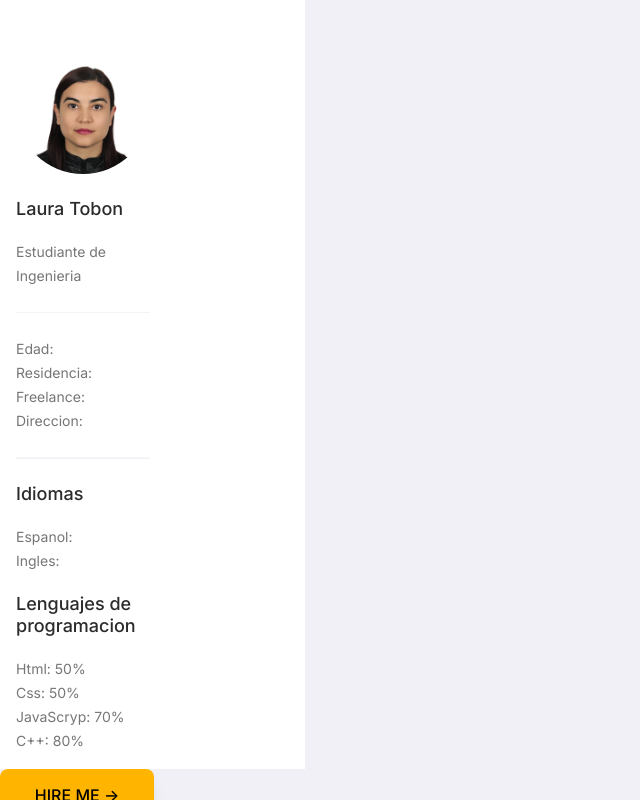
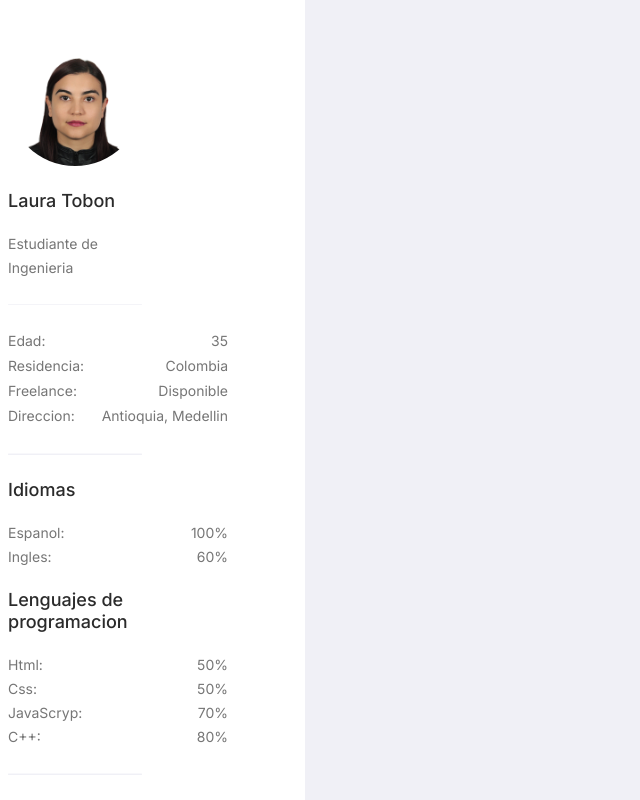
Before and after one commit to IngenieriaWeb-L-W/laura-tobonospina-portafolio, a Next.js app: page / in a window 1280 px wide. Shown: the top 800 px of the page, without its empty margins (0-640 px from the left). Built offline with nearby package versions, Linux system fonts and the light colour scheme.

Commit message:
left menu

```diff
--- a/app/page.tsx
+++ b/app/page.tsx
@@ -1,110 +1,118 @@
 import Image from "next/image";
-import {Button, Icon,  } from '@components/atoms/buttoms';
-import {Title_1, Title_2_h6, Paragraph, Subtitle_1 } from "@components/atoms/text";
-import {Badge} from "@components/atoms/badge";
+import { Button, Icon } from "@components/atoms/buttoms";
+import {Title_1, Title_2_h6,Paragraph, Subtitle_1,} from "@components/atoms/text";
+import { Badge } from "@components/atoms/badge";
 import { Component } from "react";
-import { LeftMenu, Rectangle, Certifications} from "@components/molecules/cards";
-
+import {LeftMenuInfo, Rectangle, Certifications,} from "@components/molecules/cards";
+import { LeftMenu } from "@components/organisms/leftm";
 export default function Home() {
   return (
-    <div className='bg-ice h-full w-full'>
-      <div >
-        <LeftMenu/>
+    <div className="bg-ice h-full w-full">
+      <div>
+        <LeftMenuInfo>
+
+        </LeftMenuInfo>
 
 
       </div>
 
-
-
-
       <div>
-      <Button/>
+        <Button />
         <Image
           //src={'http://prevalentware-media.s3.amazonaws.com/cashflow/logo.png'}
-        src={'/foto-perfil2.jpg'}
+          src={"/foto-perfil2.jpg"}
           alt={"Foto perfil LauraT"}
           width={200}
           height={200}
         />
-        <Title_1
-          title= 'Yo soy Laura Tobon estudiante de Ing. de sistemas'/>
-        <Title_2_h6
-          title= 'Estudiante disciplinada, dedicada y responsable, con habilidades blandas como buena comunicacion y expresion oral'/>
-          <Subtitle_1
-          title= 'hola' />
-          <Paragraph
-          text= 'hola' />
+        <Title_1 title="Yo soy Laura Tobon estudiante de Ing. de sistemas" />
+        <Title_2_h6 title="Estudiante disciplinada, dedicada y responsable, con habilidades blandas como buena comunicacion y expresion oral" />
+        <Subtitle_1 title="hola" />
+        <Paragraph text="hola" />
       </div>
 
       <div>
         <Rectangle
-          image='/Dev.png'
-          title='Desarrollo web'
-          text='Blog, Catalogo'>
-        </Rectangle>
+          image="/Dev.png"
+          title="Desarrollo web"
+          text="Blog, Catalogo"
+        ></Rectangle>
         <Rectangle
-          image='/UX.png'
-          title='Diseno UI/UX'
-          text='diseno movil y web'>
-        </Rectangle>
+          image="/UX.png"
+          title="Diseno UI/UX"
+          text="diseno movil y web"
+        ></Rectangle>
         <Rectangle
-          image='/Microphone.png'
-          title='Diseno de sonido'
-          text='Voces y musica sin CR'>
-        </Rectangle>
+          image="/Microphone.png"
+          title="Diseno de sonido"
+          text="Voces y musica sin CR"
+        ></Rectangle>
         <Rectangle
-          image='/Photographer.png'
-          title='Fotografia'
-          text='Portadas y produccion'>
-        </Rectangle>
+          image="/Photographer.png"
+          title="Fotografia"
+          text="Portadas y produccion"
+        ></Rectangle>
       </div>
 
       <div>
         <Certifications
-          title='Institucion universitaria Pascual Bravo'
-          text='Diploma de tecnologa en mecatronica'
-          time='Graduda______ 27 junio 2006'
-          profile='Planear, organizar, ejecutar y controlar el montaje de sistemas flexibles automáticos en líneas de producción industriales o en nuevos procesos productivos.'
+          title="Institucion universitaria Pascual Bravo"
+          text="Diploma de tecnologa en mecatronica"
+          time="Graduda______ 27 junio 2006"
+          profile="Planear, organizar, ejecutar y controlar el montaje de sistemas flexibles automáticos en líneas de producción industriales o en nuevos procesos productivos."
+        ></Certifications>
+        <div
+          className="overflow-hidden"
+          style={{ top: "1595.09px", left: "49px" }}
         >
-        </Certifications>
-        <div className="overflow-hidden" style={{ top: '1595.09px', left: '49px'}}>
-                    <Image
-                        src={'/Line32.png'}
-                        alt={"Linea"}
-                        width={901}
-                        height={150}
-                    />
+          <Image src={"/Line32.png"} alt={"Linea"} width={901} height={150} />
         </div>
         <Certifications
-          title='Universidad de Antioquia'
-          text='Diploma de Ingeniera'
-          time='Estudiante______ Octavo Semestre'
-          profile='Profesional que combina preparación técnica y formación humanística para el desarrollo de soluciones modernas en el campo de la computación, económicamente viables y ambientalmente sostenibles; modelado matemático, algorítmico y computacional, ingeniería de software e ingeniería de datos. '
-          >
-        </Certifications>
+          title="Universidad de Antioquia"
+          text="Diploma de Ingeniera"
+          time="Estudiante______ Octavo Semestre"
+          profile="Profesional que combina preparación técnica y formación humanística para el desarrollo de soluciones modernas en el campo de la computación, económicamente viables y ambientalmente sostenibles; modelado matemático, algorítmico y computacional, ingeniería de software e ingeniería de datos. "
+        ></Certifications>
       </div>
 
       <div>
-        <Icon icon ={"M10 .4C4.698.4.4 4.698.4 10s4.298 9.6 9.6 9.6s9.6-4.298 9.6-9.6S15.302.4 10 .4m2.274 6.634h-1.443c-.171 0-.361.225-.361.524V8.6h1.805l-.273 1.486H10.47v4.461H8.767v-4.461H7.222V8.6h1.545v-.874c0-1.254.87-2.273 2.064-2.273h1.443z"}>
-        </Icon> {/* facebook */}
-        <Icon icon ={"M10 .4C4.698.4.4 4.698.4 10s4.298 9.6 9.6 9.6s9.6-4.298 9.6-9.6S15.302.4 10 .4M7.65 13.979H5.706V7.723H7.65zm-.984-7.024c-.614 0-1.011-.435-1.011-.973c0-.549.409-.971 1.036-.971s1.011.422 1.023.971c0 .538-.396.973-1.048.973m8.084 7.024h-1.944v-3.467c0-.807-.282-1.355-.985-1.355c-.537 0-.856.371-.997.728c-.052.127-.065.307-.065.486v3.607H8.814v-4.26c0-.781-.025-1.434-.051-1.996h1.689l.089.869h.039c.256-.408.883-1.01 1.932-1.01c1.279 0 2.238.857 2.238 2.699z"}>
-        </Icon> {/* Linkedin */}
-        <Icon icon ={"M13 10a3 3 0 1 1-6 0c0-.171.018-.338.049-.5H6v3.997c0 .278.225.503.503.503h6.995a.503.503 0 0 0 .502-.503V9.5h-1.049c.031.162.049.329.049.5m-3 2a2 2 0 1 0-.001-4.001A2 2 0 0 0 10 12m2.4-4.1h1.199a.301.301 0 0 0 .301-.3V6.401a.301.301 0 0 0-.301-.301H12.4a.301.301 0 0 0-.301.301V7.6c.001.165.136.3.301.3M10 .4A9.6 9.6 0 0 0 .4 10a9.6 9.6 0 0 0 9.6 9.6a9.6 9.6 0 0 0 9.6-9.6A9.6 9.6 0 0 0 10 .4m5 13.489C15 14.5 14.5 15 13.889 15H6.111C5.5 15 5 14.5 5 13.889V6.111C5 5.5 5.5 5 6.111 5h7.778C14.5 5 15 5.5 15 6.111z"}>
-        </Icon> {/* instagram */}
-        <Icon icon ={"M10 .4C4.698.4.4 4.698.4 10s4.298 9.6 9.6 9.6s9.6-4.298 9.6-9.6S15.302.4 10 .4m3.905 7.864c.004.082.005.164.005.244c0 2.5-1.901 5.381-5.379 5.381a5.335 5.335 0 0 1-2.898-.85c.147.018.298.025.451.025c.886 0 1.701-.301 2.348-.809a1.895 1.895 0 0 1-1.766-1.312a1.9 1.9 0 0 0 .853-.033a1.892 1.892 0 0 1-1.517-1.854v-.023c.255.141.547.227.857.237a1.89 1.89 0 0 1-.585-2.526a5.376 5.376 0 0 0 3.897 1.977a1.891 1.891 0 0 1 3.222-1.725a3.797 3.797 0 0 0 1.2-.459a1.9 1.9 0 0 1-.831 1.047a3.799 3.799 0 0 0 1.086-.299a3.834 3.834 0 0 1-.943.979"}>
-        </Icon> {/* Twitter */}
-        <Icon icon ={"M11.603 9.833L9.357 8.785C9.161 8.694 9 8.796 9 9.013v1.974c0 .217.161.319.357.228l2.245-1.048c.197-.092.197-.242.001-.334M10 .4C4.698.4.4 4.698.4 10s4.298 9.6 9.6 9.6s9.6-4.298 9.6-9.6S15.302.4 10 .4m0 13.5c-4.914 0-5-.443-5-3.9s.086-3.9 5-3.9s5 .443 5 3.9s-.086 3.9-5 3.9"}>
-        </Icon> {/* Youtube */}
-        <Icon icon ={"M12.026 2c-5.509 0-9.974 4.465-9.974 9.974c0 4.406 2.857 8.145 6.821 9.465c.499.09.679-.217.679-.481c0-.237-.008-.865-.011-1.696c-2.775.602-3.361-1.338-3.361-1.338c-.452-1.152-1.107-1.459-1.107-1.459c-.905-.619.069-.605.069-.605c1.002.07 1.527 1.028 1.527 1.028c.89 1.524 2.336 1.084 2.902.829c.091-.645.351-1.085.635-1.334c-2.214-.251-4.542-1.107-4.542-4.93c0-1.087.389-1.979 1.024-2.675c-.101-.253-.446-1.268.099-2.64c0 0 .837-.269 2.742 1.021a9.582 9.582 0 0 1 2.496-.336a9.554 9.554 0 0 1 2.496.336c1.906-1.291 2.742-1.021 2.742-1.021c.545 1.372.203 2.387.099 2.64c.64.696 1.024 1.587 1.024 2.675c0 3.833-2.33 4.675-4.552 4.922c.355.308.675.916.675 1.846c0 1.334-.012 2.41-.012 2.737c0 .267.178.577.687.479C19.146 20.115 22 16.379 22 11.974C22 6.465 17.535 2 12.026 2"}>
-        </Icon> {/* Github */}
-
-
-
-
-
-
+        <Icon
+          icon={
+            "M10 .4C4.698.4.4 4.698.4 10s4.298 9.6 9.6 9.6s9.6-4.298 9.6-9.6S15.302.4 10 .4m2.274 6.634h-1.443c-.171 0-.361.225-.361.524V8.6h1.805l-.273 1.486H10.47v4.461H8.767v-4.461H7.222V8.6h1.545v-.874c0-1.254.87-2.273 2.064-2.273h1.443z"
+          }
+        ></Icon>{" "}
+        {/* facebook */}
+        <Icon
+          icon={
+            "M10 .4C4.698.4.4 4.698.4 10s4.298 9.6 9.6 9.6s9.6-4.298 9.6-9.6S15.302.4 10 .4M7.65 13.979H5.706V7.723H7.65zm-.984-7.024c-.614 0-1.011-.435-1.011-.973c0-.549.409-.971 1.036-.971s1.011.422 1.023.971c0 .538-.396.973-1.048.973m8.084 7.024h-1.944v-3.467c0-.807-.282-1.355-.985-1.355c-.537 0-.856.371-.997.728c-.052.127-.065.307-.065.486v3.607H8.814v-4.26c0-.781-.025-1.434-.051-1.996h1.689l.089.869h.039c.256-.408.883-1.01 1.932-1.01c1.279 0 2.238.857 2.238 2.699z"
+          }
+        ></Icon>{" "}
+        {/* Linkedin */}
+        <Icon
+          icon={
+            "M13 10a3 3 0 1 1-6 0c0-.171.018-.338.049-.5H6v3.997c0 .278.225.503.503.503h6.995a.503.503 0 0 0 .502-.503V9.5h-1.049c.031.162.049.329.049.5m-3 2a2 2 0 1 0-.001-4.001A2 2 0 0 0 10 12m2.4-4.1h1.199a.301.301 0 0 0 .301-.3V6.401a.301.301 0 0 0-.301-.301H12.4a.301.301 0 0 0-.301.301V7.6c.001.165.136.3.301.3M10 .4A9.6 9.6 0 0 0 .4 10a9.6 9.6 0 0 0 9.6 9.6a9.6 9.6 0 0 0 9.6-9.6A9.6 9.6 0 0 0 10 .4m5 13.489C15 14.5 14.5 15 13.889 15H6.111C5.5 15 5 14.5 5 13.889V6.111C5 5.5 5.5 5 6.111 5h7.778C14.5 5 15 5.5 15 6.111z"
+          }
+        ></Icon>{" "}
+        {/* instagram */}
+        <Icon
+          icon={
+            "M10 .4C4.698.4.4 4.698.4 10s4.298 9.6 9.6 9.6s9.6-4.298 9.6-9.6S15.302.4 10 .4m3.905 7.864c.004.082.005.164.005.244c0 2.5-1.901 5.381-5.379 5.381a5.335 5.335 0 0 1-2.898-.85c.147.018.298.025.451.025c.886 0 1.701-.301 2.348-.809a1.895 1.895 0 0 1-1.766-1.312a1.9 1.9 0 0 0 .853-.033a1.892 1.892 0 0 1-1.517-1.854v-.023c.255.141.547.227.857.237a1.89 1.89 0 0 1-.585-2.526a5.376 5.376 0 0 0 3.897 1.977a1.891 1.891 0 0 1 3.222-1.725a3.797 3.797 0 0 0 1.2-.459a1.9 1.9 0 0 1-.831 1.047a3.799 3.799 0 0 0 1.086-.299a3.834 3.834 0 0 1-.943.979"
+          }
+        ></Icon>{" "}
+        {/* Twitter */}
+        <Icon
+          icon={
+            "M11.603 9.833L9.357 8.785C9.161 8.694 9 8.796 9 9.013v1.974c0 .217.161.319.357.228l2.245-1.048c.197-.092.197-.242.001-.334M10 .4C4.698.4.4 4.698.4 10s4.298 9.6 9.6 9.6s9.6-4.298 9.6-9.6S15.302.4 10 .4m0 13.5c-4.914 0-5-.443-5-3.9s.086-3.9 5-3.9s5 .443 5 3.9s-.086 3.9-5 3.9"
+          }
+        ></Icon>{" "}
+        {/* Youtube */}
+        <Icon
+          icon={
+            "M12.026 2c-5.509 0-9.974 4.465-9.974 9.974c0 4.406 2.857 8.145 6.821 9.465c.499.09.679-.217.679-.481c0-.237-.008-.865-.011-1.696c-2.775.602-3.361-1.338-3.361-1.338c-.452-1.152-1.107-1.459-1.107-1.459c-.905-.619.069-.605.069-.605c1.002.07 1.527 1.028 1.527 1.028c.89 1.524 2.336 1.084 2.902.829c.091-.645.351-1.085.635-1.334c-2.214-.251-4.542-1.107-4.542-4.93c0-1.087.389-1.979 1.024-2.675c-.101-.253-.446-1.268.099-2.64c0 0 .837-.269 2.742 1.021a9.582 9.582 0 0 1 2.496-.336a9.554 9.554 0 0 1 2.496.336c1.906-1.291 2.742-1.021 2.742-1.021c.545 1.372.203 2.387.099 2.64c.64.696 1.024 1.587 1.024 2.675c0 3.833-2.33 4.675-4.552 4.922c.355.308.675.916.675 1.846c0 1.334-.012 2.41-.012 2.737c0 .267.178.577.687.479C19.146 20.115 22 16.379 22 11.974C22 6.465 17.535 2 12.026 2"
+          }
+        ></Icon>{" "}
+        {/* Github */}
       </div>
-
     </div>
   );
 }
--- a/components/molecules/cards/index.tsx
+++ b/components/molecules/cards/index.tsx
@@ -1,11 +1,12 @@
-import { Badge } from '@components/atoms/badge';
-import { Subtitle_1_h4, Paragraph } from '@components/atoms/text'
+import { Badge } from "@components/atoms/badge";
+import { Subtitle_1_h4, Paragraph } from "@components/atoms/text";
 import Image from "next/image";
 
-export function LeftMenu (){
+export function LeftMenuInfo() {
     return (
-        <div className='w-[305px] h[1315px] justify-center items-center p-2 sm:items-center bg-white'>
-            <div className='w-[150px] h[2px] justify-center items-center p-2 bg-red'>
+        <div className="w-[305px] h-[4517px] bg-white justify-center">
+
+            <div className='w-[150px] h-[242px] justify-center items-center p-2 bg-red'>
                     <div className=" my-6 rounded-full overflow-hidden" style={{ top: '50px', left: '74px'}}>
                         <Image
                             src={'/foto-perfil2.jpg'}
@@ -14,7 +15,7 @@ export function LeftMenu (){
                             height={150}
                         />
                     </div>
-                <div className='my-5'>
+                    <div className='my-5 justify-center'>
                         <Subtitle_1_h4 title='Laura Tobon'></Subtitle_1_h4>
                     </div>
                     <div>
@@ -28,11 +29,21 @@ export function LeftMenu (){
                             height={150}
                         />
                     </div>
-                <div>
+                    <div className="w-[220px] h-[25px] flex flex-row justify-between">
                         <Paragraph text='Edad:'></Paragraph>
+                        <Paragraph text='35'></Paragraph>
+                    </div>
+                    <div className="w-[220px] h-[25px] flex flex-row justify-between">
                         <Paragraph text='Residencia:'></Paragraph>
+                        <Paragraph text='Colombia'></Paragraph>
+                    </div>
+                    <div className="w-[220px] h-[25px] flex flex-row justify-between">
                         <Paragraph text='Freelance:'></Paragraph>
+                        <Paragraph text='Disponible'></Paragraph>
+                    </div>
+                    <div className="w-[220px] h-[25px] flex flex-row justify-between">
                         <Paragraph text='Direccion:'></Paragraph>
+                        <Paragraph text='Antioquia, Medellin'></Paragraph>
                     </div>
                     <div className=" my-6 overflow-hidden" style={{ top: '50px', left: '74px'}}>
                         <Image
@@ -45,53 +56,100 @@ export function LeftMenu (){
                     <div className='my-5'>
                         <Subtitle_1_h4 title='Idiomas'></Subtitle_1_h4>
                     </div>
-                <div>
+                    <div className="w-[220px] h-[24px] flex flex-row justify-between">
                         <Paragraph text='Espanol:'></Paragraph>
+                        <Paragraph text='100%'></Paragraph>
+                    </div>
+                    <div className="w-[220px] h-[24px] flex flex-row justify-between">
                         <Paragraph text='Ingles:'></Paragraph>
+                        <Paragraph text='60%'></Paragraph>
                     </div>
                     <div className='my-5'>
                         <Subtitle_1_h4 title='Lenguajes de programacion'></Subtitle_1_h4>
                     </div>
-                <div>
-                    <Paragraph text='Html:  50%'></Paragraph>
-                    <Paragraph text='Css:  50%'></Paragraph>
-                    <Paragraph text='JavaScryp: 70%'></Paragraph>
-                    <Paragraph text='C++: 80%'></Paragraph>
+                    <div className="w-[220px] h-[24px] flex flex-row justify-between">
+                        <Paragraph text='Html:'></Paragraph>
+                        <Paragraph text='50%'></Paragraph>
+                    </div>
+                    <div className="w-[220px] h-[24px] flex flex-row justify-between">
+                        <Paragraph text='Css:'></Paragraph>
+                        <Paragraph text='50%'></Paragraph>
+                    </div>
+                    <div className="w-[220px] h-[24px] flex flex-row justify-between">
+                        <Paragraph text='JavaScryp:'></Paragraph>
+                        <Paragraph text='70%'></Paragraph>
+                    </div>
+                    <div className="w-[220px] h-[24px] flex flex-row justify-between">
+                        <Paragraph text='C++:'></Paragraph>
+                        <Paragraph text='80%'></Paragraph>
                     </div>
 
+                    <div className=" my-6 overflow-hidden" style={{ top: '50px', left: '74px'}}>
+                        <Image
+                            src={'/Line6.png'}
+                            alt={"Linea"}
+                            width={220}
+                            height={150}
+                        />
+                    </div>
 
             </div>
         </div>
 
-    )
+
+    );
 }
 
-export function Rectangle ({image, title, text}:{image:string, title:string, text:string}){
+export function Rectangle({
+  image,
+  title,
+  text,
+}: {
+  image: string;
+  title: string;
+  text: string;
+}) {
   return (
-        <div className='w-[310px] h[225px] justify-center items-center p-2 sm:items-center bg-white'>
-            <div className=" my-6 justify-center overflow-hidden sm:items-center" style={{ top: '50px', left: '74px'}}>
-                <Image
-                    src={image}
-                    alt={"icono"}
-                    width={74}
-                    height={74}
-                />
-                <div className='my-5'>
+    <div className="w-[310px] h[225px] justify-center items-center p-2 sm:items-center bg-white">
+      <div
+        className=" my-6 justify-center overflow-hidden sm:items-center"
+        style={{ top: "50px", left: "74px" }}
+      >
+        <Image src={image} alt={"icono"} width={74} height={74} />
+        <div className="my-5">
           <Subtitle_1_h4 title={title}></Subtitle_1_h4>
         </div>
         <div>
           <Paragraph text={text}></Paragraph>
         </div>
       </div>
-
-
     </div>
-    )
+  );
 }
 
-export function Certifications ({title, text, time, profile}:{title:string, text:string, time:string, profile:string}){
+export function Certifications({
+  title,
+  text,
+  time,
+  profile,
+}: {
+  title: string;
+  text: string;
+  time: string;
+  profile: string;
+}) {
   return (
-        <div className="flex" style={{ width: '904px', height: '150px', top: '1434.09px', left: '46px', gap: '0px', borderRadius: '1px 0px 0px 0px'}}>
+    <div
+      className="flex"
+      style={{
+        width: "904px",
+        height: "150px",
+        top: "1434.09px",
+        left: "46px",
+        gap: "0px",
+        borderRadius: "1px 0px 0px 0px",
+      }}
+    >
       <div className="w-1/3 bg-orange-200 p-4">
         <Subtitle_1_h4 title={title}></Subtitle_1_h4>
         <Paragraph text={time}></Paragraph>
@@ -101,6 +159,5 @@ export function Certifications ({title, text, time, profile}:{title:string, text
         <Paragraph text={profile}></Paragraph>
       </div>
     </div>
-
-    )
+  );
 }
--- /dev/null
+++ b/components/organisms/leftm/index.tsx
@@ -0,0 +1,10 @@
+
+export  function LeftMenu(){
+    return(
+        <div>
+            <div className="w-[305px] h-[4517px] bg-white">
+
+            </div>
+        </div>
+    )
+}
```
Lines whose indentation alone changed are shown as unchanged.
